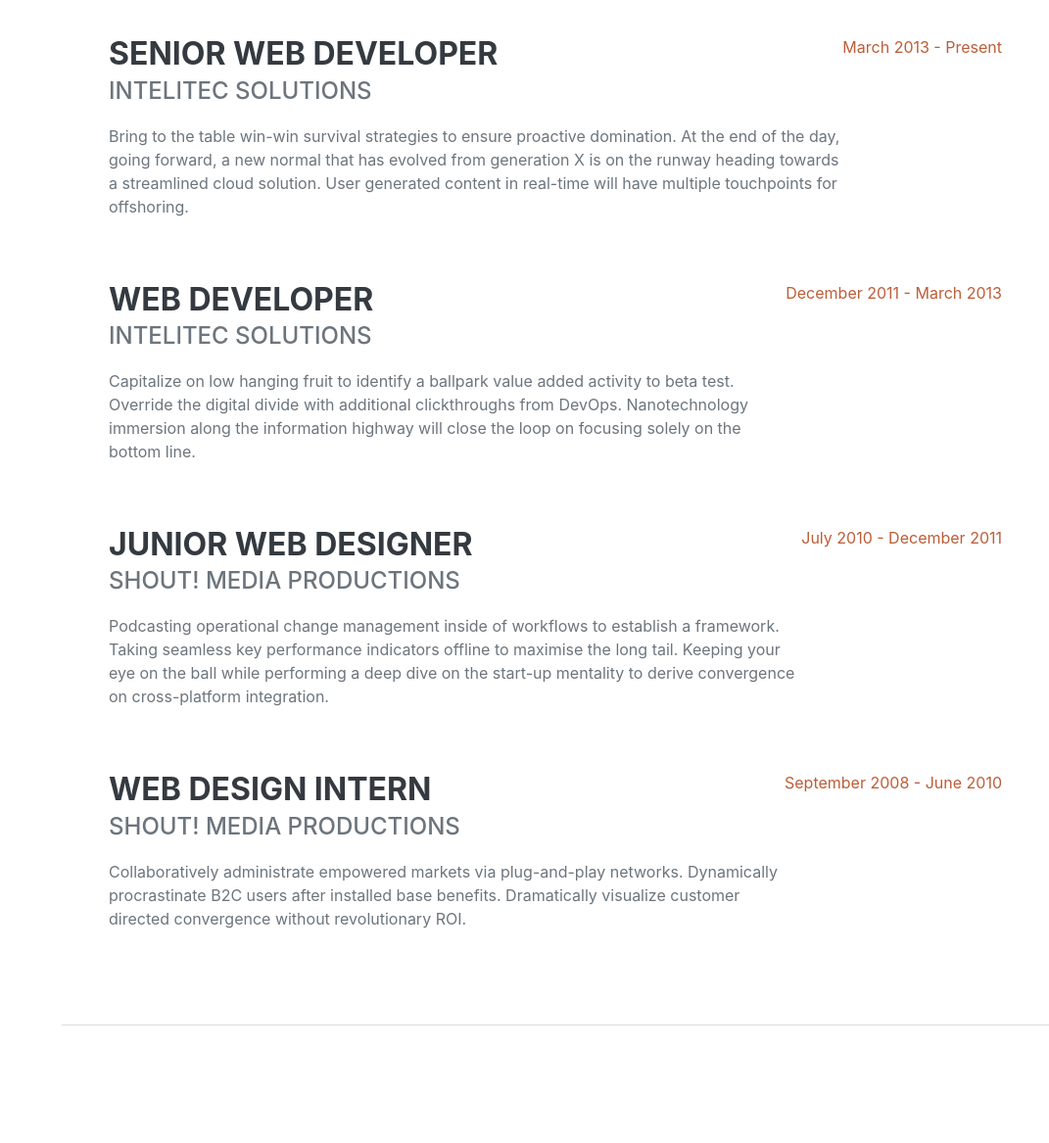
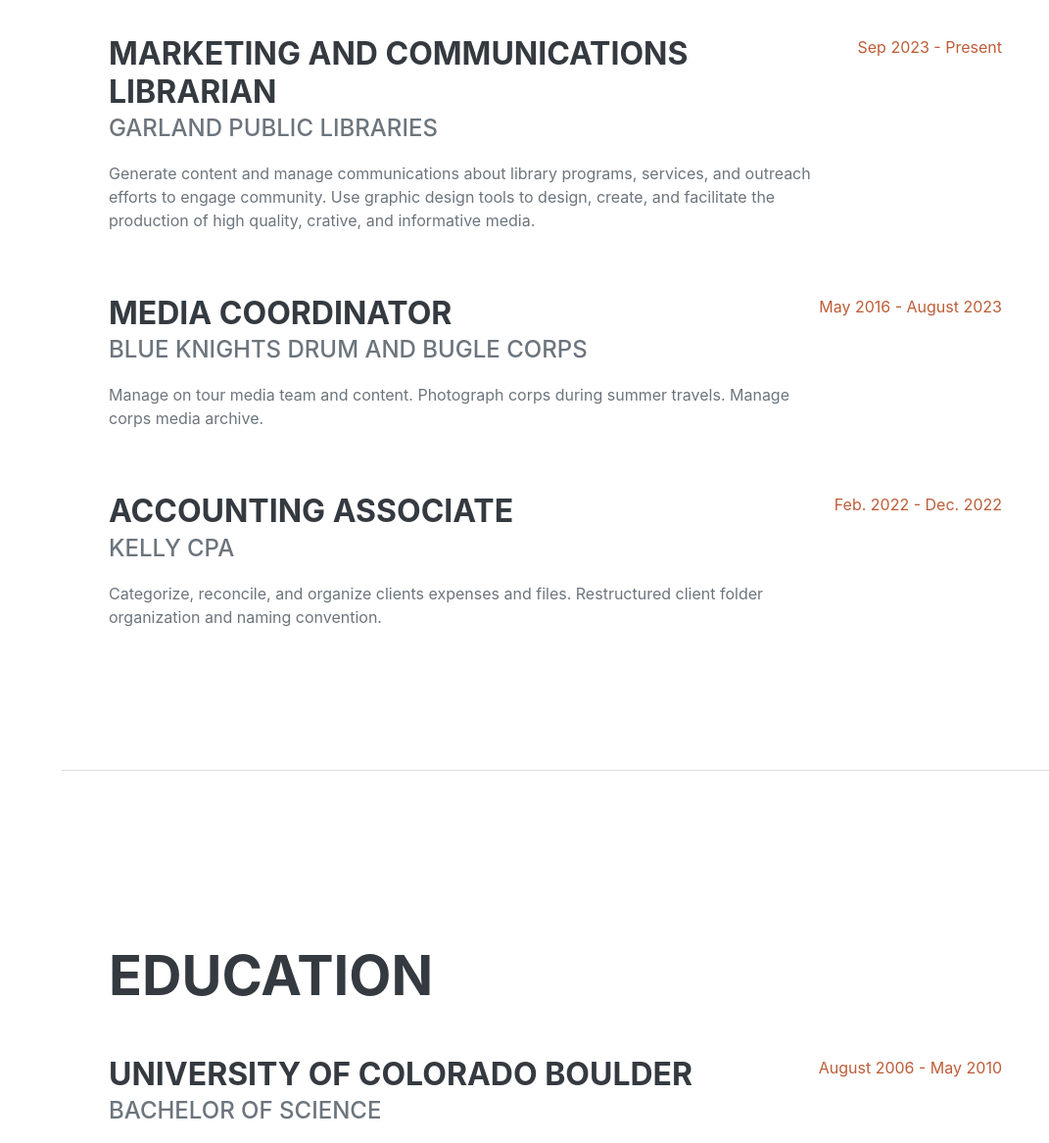
Before and after one commit to kayko96/kayko96.github.io, a plain HTML site: page index.html in a window 1280 px wide. Shown: the part 960-2127 px from the top of the page at 98% size, without its empty margins (209-1280 px from the left). Drawn offline with nearby package versions, Linux system fonts and the light colour scheme; a web font is replaced by a local one.

Commit message:
Website v3

```diff
--- a/index.html
+++ b/index.html
@@ -19,7 +19,7 @@
         <!-- Navigation-->
         <nav class="navbar navbar-expand-lg navbar-dark bg-primary fixed-top" id="sideNav">
             <a class="navbar-brand js-scroll-trigger" href="#page-top">
-                <span class="d-block d-lg-none">Clarence Taylor</span>
+                <span class="d-block d-lg-none">Kayle Koberowski</span>
                 <span class="d-none d-lg-block"><img class="img-fluid img-profile rounded-circle mx-auto mb-2" src="assets/img/kprofile.JPG" alt="..." /></span>
             </a>
             <button class="navbar-toggler" type="button" data-bs-toggle="collapse" data-bs-target="#navbarResponsive" aria-controls="navbarResponsive" aria-expanded="false" aria-label="Toggle navigation"><span class="navbar-toggler-icon"></span></button>
@@ -45,10 +45,10 @@
                         <span class="text-primary">Koberowski</span>
                     </h1>
                     <div class="subheading mb-5">
-                        3542 Berry Street · Cheyenne Wells, CO 80810 · (317) 585-8468 ·
-                        <a href="mailto:name@email.com">name@email.com</a>
+                        Garland, TX
+                        <a href="mailto:name@email.com">kayle.koberowski@du.edu</a>
                     </div>
-                    <p class="lead mb-5">I am experienced in leveraging agile frameworks to provide a robust synopsis for high level overviews. Iterative approaches to corporate strategy foster collaborative thinking to further the overall value proposition.</p>
+                    <p class="lead mb-5">I am a Marketing and Communications librarian with experience in soical media management and photography.</p>
                     <ul>
                         <li> Librarian </li>
                         <li> Photographer </li>
@@ -69,36 +69,29 @@
                     <h2 class="mb-5">Experience</h2>
                     <div class="d-flex flex-column flex-md-row justify-content-between mb-5">
                         <div class="flex-grow-1">
-                            <h3 class="mb-0">Senior Web Developer</h3>
-                            <div class="subheading mb-3">Intelitec Solutions</div>
-                            <p>Bring to the table win-win survival strategies to ensure proactive domination. At the end of the day, going forward, a new normal that has evolved from generation X is on the runway heading towards a streamlined cloud solution. User generated content in real-time will have multiple touchpoints for offshoring.</p>
+                            <h3 class="mb-0">Marketing and Communications Librarian </h3>
+                            <div class="subheading mb-3">Garland Public Libraries</div>
+                            <p> Generate content and manage communications about library programs, services, and outreach efforts to engage community. Use graphic design tools to design, create, and facilitate the production of high quality, crative, and informative media. </p>
                         </div>
-                        <div class="flex-shrink-0"><span class="text-primary">March 2013 - Present</span></div>
+                        <div class="flex-shrink-0"><span class="text-primary">Sep 2023 - Present</span></div>
                     </div>
                     <div class="d-flex flex-column flex-md-row justify-content-between mb-5">
                         <div class="flex-grow-1">
-                            <h3 class="mb-0">Web Developer</h3>
-                            <div class="subheading mb-3">Intelitec Solutions</div>
-                            <p>Capitalize on low hanging fruit to identify a ballpark value added activity to beta test. Override the digital divide with additional clickthroughs from DevOps. Nanotechnology immersion along the information highway will close the loop on focusing solely on the bottom line.</p>
+                            <h3 class="mb-0">Media Coordinator</h3>
+                            <div class="subheading mb-3">Blue Knights Drum and Bugle Corps</div>
+                            <p>Manage on tour media team and content. Photograph corps during summer travels. Manage corps media archive. </p>
                         </div>
-                        <div class="flex-shrink-0"><span class="text-primary">December 2011 - March 2013</span></div>
+                        <div class="flex-shrink-0"><span class="text-primary">May 2016 - August 2023</span></div>
                     </div>
                     <div class="d-flex flex-column flex-md-row justify-content-between mb-5">
                         <div class="flex-grow-1">
-                            <h3 class="mb-0">Junior Web Designer</h3>
-                            <div class="subheading mb-3">Shout! Media Productions</div>
-                            <p>Podcasting operational change management inside of workflows to establish a framework. Taking seamless key performance indicators offline to maximise the long tail. Keeping your eye on the ball while performing a deep dive on the start-up mentality to derive convergence on cross-platform integration.</p>
+                            <h3 class="mb-0">Accounting Associate</h3>
+                            <div class="subheading mb-3">Kelly CPA</div>
+                            <p>Categorize, reconcile, and organize clients expenses and files. Restructured client folder organization and naming convention.</p>
                         </div>
-                        <div class="flex-shrink-0"><span class="text-primary">July 2010 - December 2011</span></div>
+                        <div class="flex-shrink-0"><span class="text-primary">Feb. 2022 - Dec. 2022</span></div>
                     </div>
-                    <div class="d-flex flex-column flex-md-row justify-content-between">
-                        <div class="flex-grow-1">
-                            <h3 class="mb-0">Web Design Intern</h3>
-                            <div class="subheading mb-3">Shout! Media Productions</div>
-                            <p>Collaboratively administrate empowered markets via plug-and-play networks. Dynamically procrastinate B2C users after installed base benefits. Dramatically visualize customer directed convergence without revolutionary ROI.</p>
-                        </div>
-                        <div class="flex-shrink-0"><span class="text-primary">September 2008 - June 2010</span></div>
-                    </div>
+
                 </div>
             </section>
             <hr class="m-0" />
```
